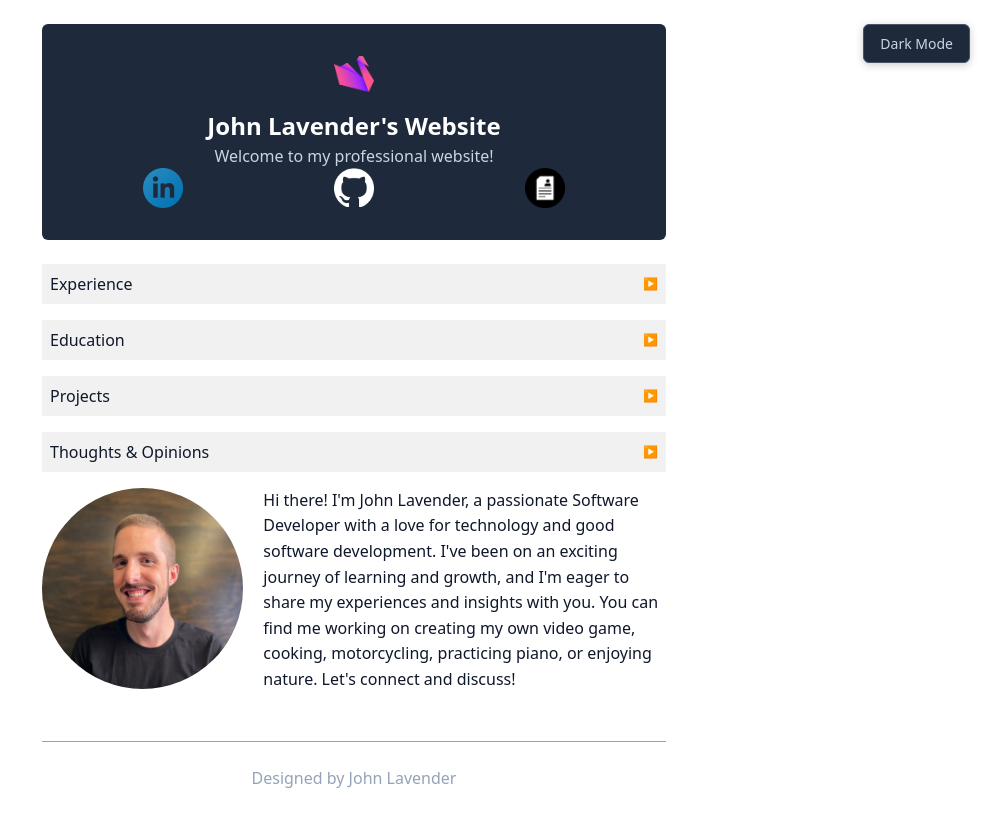
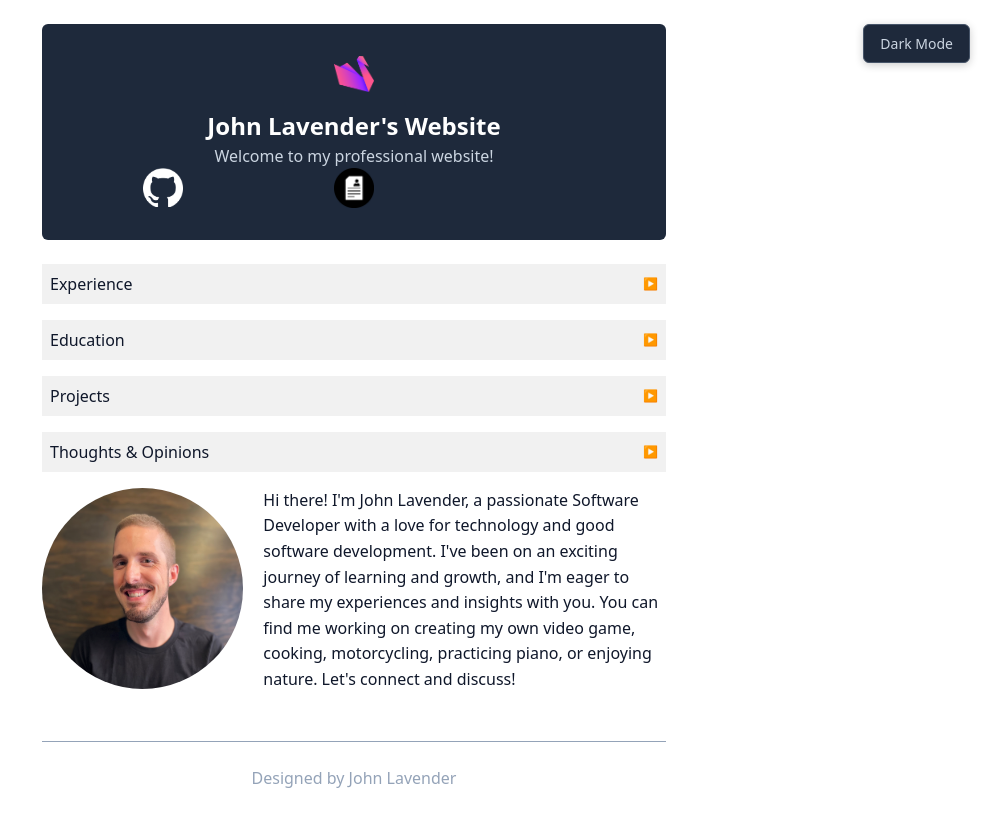
Before and after one commit to JohnLavender474/my-blog, a Next.js app: page / in a window 1280 px wide. Shown: the whole page, without its empty margins (286-1280 px from the left). Built offline with nearby package versions, Linux system fonts and the light colour scheme.

Commit message:
Remove Linkedin logo and link from header

```diff
--- a/app/layout.tsx
+++ b/app/layout.tsx
@@ -23,11 +23,6 @@ export default function RootLayout(
         </Link>
         <p className="site-subtitle">Welcome to my professional website!</p>
         <div className="header-links">
-          <div className="header-link-item">
-            <a href="https://linkedin.com/in/john-lavender" target="_blank" rel="noreferrer">
-              <Image src="/images/linkedin.png" width={40} height={40} className="mx-auto" style={{ height: 'auto' }} alt="linkedin" />
-            </a>
-          </div>
           <div className="header-link-item">
             <a href="https://github.com/JohnLavender474" target="_blank" rel="noreferrer">
               <Image src="/images/github-mark-white.png" width={40} height={40} className="mx-auto" style={{ height: 'auto' }} alt="github" />
```
